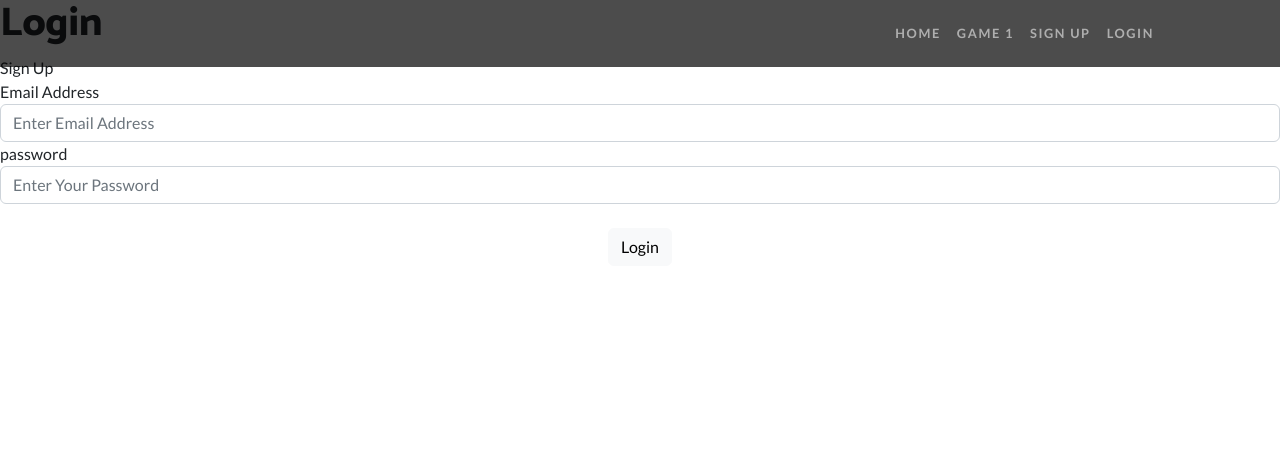
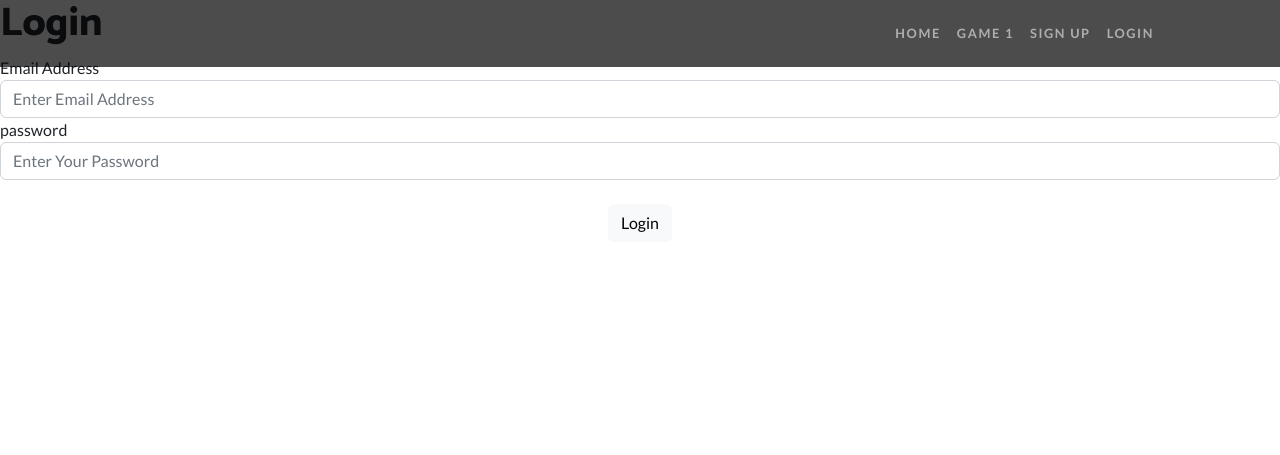
Before and after one commit to iec-creem/Web-Development-Assessment, a Flask app: page /login in a window 1280 px wide. Shown: the top 455 px of the page. Run offline with Flask 3, Linux system fonts and the light colour scheme; some libraries are stand-ins or nearby versions.

Commit message:
removed an end h3 tag without a start h3 tag

```diff
--- a/Flask_Web/website/templates/login.html
+++ b/Flask_Web/website/templates/login.html
@@ -4,7 +4,7 @@
 
 <h1>Login</h1>
 
-<form method ="POST">Sign Up</h3>
+<form method ="POST">
     <div class="form-group">
         <label for="email">Email Address</label>
         <input type="text" id="email" name="email" class="form-control" placeholder="Enter Email Address"/>
--- a/Flask_Web/website/templates/sign_up.html
+++ b/Flask_Web/website/templates/sign_up.html
@@ -2,7 +2,9 @@
 
 {% block content %}
 
-<form method ="POST">Sign Up</h3>
+<h2>Sign Up</h2>
+
+<form method ="POST">
     <div class="form-group">
         <label for="email">Email Address</label>
         <input type="text" id="email" name="email" class="form-control" placeholder="Enter Email Address"/>
```
